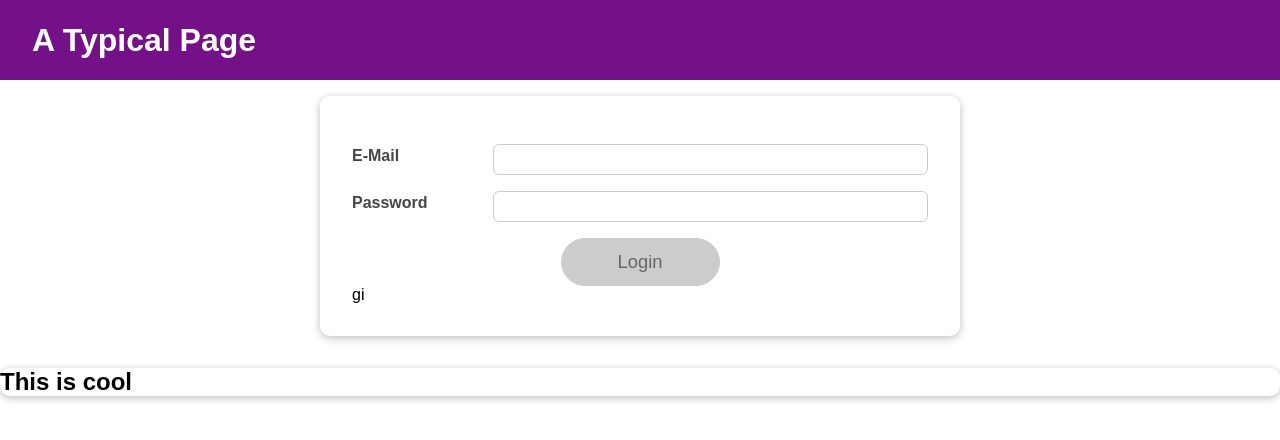
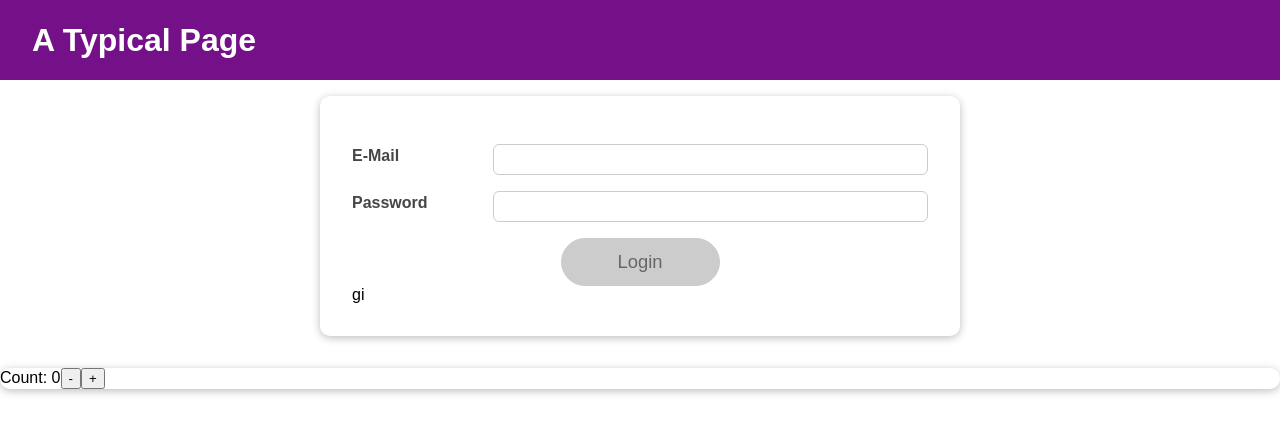
Before and after one commit to mdraselmiah95/React-Complete-Guide, a React (Create React App) app in the folder Handling-Side-Effects-Using-Reducers-and-the-Context-API/handling-side-effect/: page / in a window 1280 px wide. Shown: the top 440 px of the page. Built offline with nearby package versions, Linux system fonts and the light colour scheme.

Commit message:
WIP on useReducers

```diff
--- a/Handling-Side-Effects-Using-Reducers-and-the-Context-API/handling-side-effect/src/App.js
+++ b/Handling-Side-Effects-Using-Reducers-and-the-Context-API/handling-side-effect/src/App.js
@@ -1,11 +1,27 @@
-import React, { useEffect, useState } from "react";
+import React, { useEffect, useReducer, useState } from "react";
 import Home from "./components/Home/Home";
 import Login from "./components/Login/Login";
 import MainHeader from "./components/MainHeader/MainHeader";
 import Card from "./components/UI/Card/Card";
 
+// useReducer
+const initialState = { count: 0 };
+
+function reducer(state, action) {
+  switch (action.type) {
+    case "increment":
+      return { count: state.count + 1 };
+    case "decrement":
+      return { count: state.count - 1 };
+    default:
+      throw new Error();
+  }
+}
+
 function App() {
   const [isLoggedIn, setIsLoggedIn] = useState(false);
+
+  const [state, dispatch] = useReducer(reducer, initialState);
 
   useEffect(() => {
     const storedInfo = localStorage.getItem("isLogged");
@@ -33,7 +49,11 @@
       </main>
 
       <Card>
-        <h2>This is cool</h2>
+        <div>
+          Count: {state.count}
+          <button onClick={() => dispatch({ type: "decrement" })}>-</button>
+          <button onClick={() => dispatch({ type: "increment" })}>+</button>
+        </div>
       </Card>
     </React.Fragment>
   );
--- a/Handling-Side-Effects-Using-Reducers-and-the-Context-API/handling-side-effect/src/components/Login/Login.js
+++ b/Handling-Side-Effects-Using-Reducers-and-the-Context-API/handling-side-effect/src/components/Login/Login.js
@@ -1,4 +1,4 @@
-import React, { useEffect, useReducer, useState } from "react";
+import React, { useEffect, useState } from "react";
 
 import Card from "../UI/Card/Card";
 import classes from "./Login.module.css";
```
